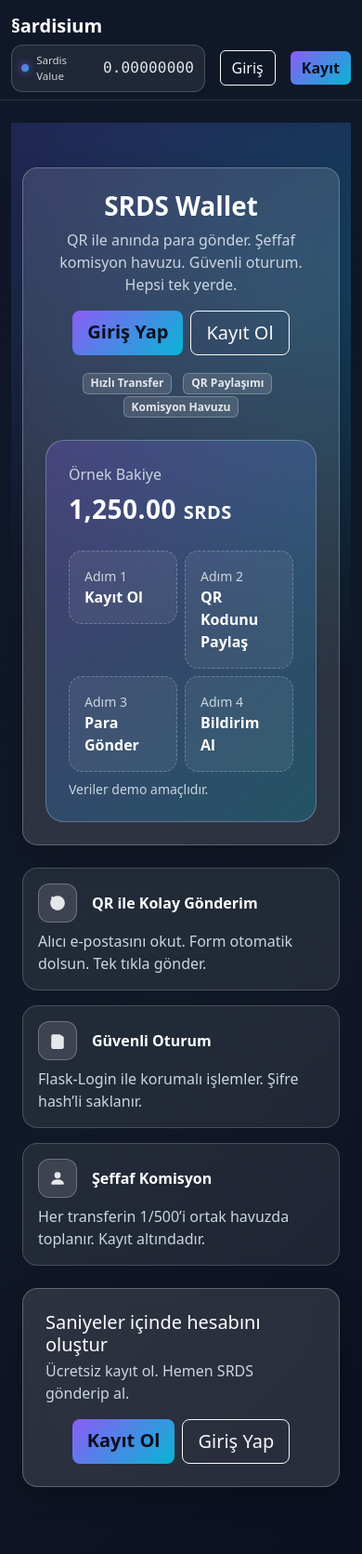
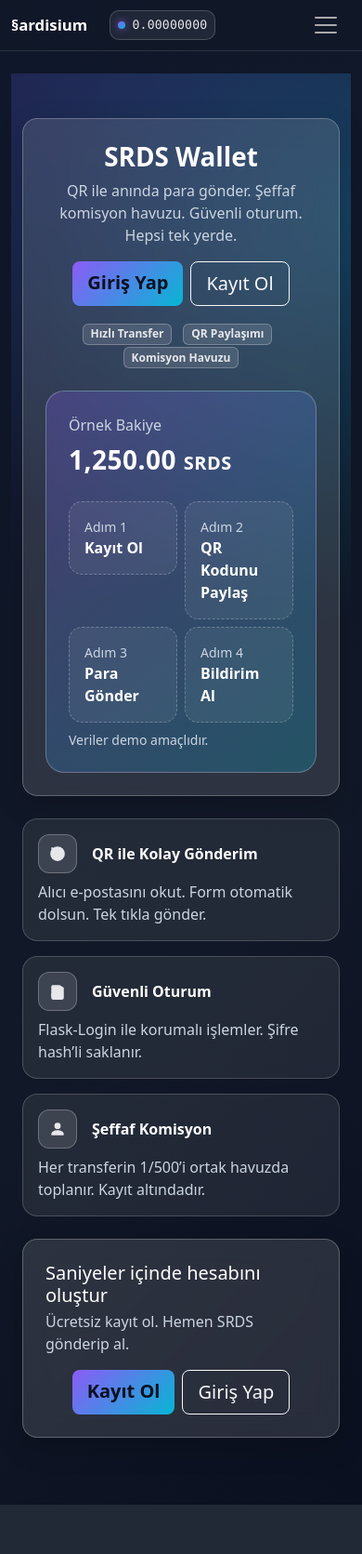
Before and after one commit to ardagencer1206/wallet, a Flask app: page / in a window 390 px wide. Shown: the whole page at 93% size. After the commit the page ends 1618 px from the top, so only its background shows below. Run offline with Flask 3, Linux system fonts and the light colour scheme.

Commit message:
Update base.html

```diff
--- a/templates/base.html
+++ b/templates/base.html
@@ -6,41 +6,28 @@
     <title>Sardis § Wallet</title>
     <link href="https://cdn.jsdelivr.net/npm/bootstrap@5.3.3/dist/css/bootstrap.min.css" rel="stylesheet">
     <style>
-      body {
-        background: linear-gradient(135deg, #0f172a, #111827 60%, #0b1020);
-        min-height: 100vh;
-        color: #fff;
+      body{background:linear-gradient(135deg,#0f172a,#111827 60%,#0b1020);min-height:100vh;color:#fff;}
+      .navbar{background:rgba(17,25,40,.65)!important;backdrop-filter:blur(12px);border-bottom:1px solid rgba(255,255,255,.12);}
+      .navbar-brand{font-weight:700;color:#fff!important}
+
+      .btn-icon{width:40px;height:40px;border-radius:12px;display:grid;place-items:center;padding:0}
+      .btn-gradient{background:linear-gradient(135deg,#8b5cf6,#06b6d4);border:0;color:#0b1020;font-weight:600}
+      .alert{border-radius:.75rem}
+
+      .value-chip{display:flex;align-items:center;gap:.45rem;padding:.42rem .6rem;border-radius:12px;
+        background:rgba(255,255,255,.07);border:1px solid rgba(255,255,255,.18);color:#e5e7eb}
+      .value-chip .dot{width:8px;height:8px;border-radius:50%;
+        background:linear-gradient(135deg,#8b5cf6,#06b6d4);box-shadow:0 0 8px rgba(139,92,246,.8)}
+      .value-chip .label{font-size:.72rem;opacity:.9}
+      .value-chip .amount{font-family:ui-monospace,Menlo,Consolas,monospace;letter-spacing:.2px}
+
+      @media (max-width: 576px){
+        .btn-icon{width:36px;height:36px;border-radius:10px}
+        .value-chip{padding:.32rem .5rem;border-radius:10px}
+        .value-chip .label{display:none}           /* sadece değer kalsın */
+        .value-chip .amount{font-size:.82rem}
+        .navbar-brand{font-size:1.05rem}
       }
-      .navbar {
-        background: rgba(17, 25, 40, 0.65) !important;
-        backdrop-filter: blur(12px);
-        border-bottom: 1px solid rgba(255,255,255,.12);
-      }
-      .navbar-brand { font-weight: 700; color: #fff !important; }
-
-      .btn-icon{
-        width:40px;height:40px;border-radius:12px;display:grid;place-items:center;padding:0;
-      }
-      .btn-gradient{
-        background:linear-gradient(135deg,#8b5cf6,#06b6d4);border:0;color:#0b1020;font-weight:600;
-      }
-      .alert{ border-radius:.75rem; }
-
-      /* SRDS value chip */
-      .value-chip{
-        display:flex;align-items:center;gap:.5rem;
-        padding:.45rem .65rem;border-radius:12px;
-        background:rgba(255,255,255,.07);
-        border:1px solid rgba(255,255,255,.18);
-        color:#e5e7eb;
-      }
-      .value-chip .dot{
-        width:8px;height:8px;border-radius:50%;
-        background:linear-gradient(135deg,#8b5cf6,#06b6d4);
-        box-shadow:0 0 8px rgba(139,92,246,.8);
-      }
-      .value-chip .label{ font-size:.72rem;opacity:.9; }
-      .value-chip .amount{ font-family: ui-monospace, SFMono-Regular, Menlo, Monaco, Consolas, "Liberation Mono", "Courier New", monospace; letter-spacing:.2px; }
     </style>
   </head>
   <body>
@@ -48,16 +35,23 @@
       <div class="container">
         <a class="navbar-brand" href="{{ url_for('home') }}">§ardisium</a>
 
-        <div class="ms-auto d-flex align-items-center gap-2">
-          <!-- SRDS value: always visible -->
-          <div class="value-chip me-2">
+        <!-- SRDS value always visible -->
+        <div class="ms-2 me-auto">
+          <div class="value-chip">
             <span class="dot" aria-hidden="true"></span>
             <span class="label">Sardis Value</span>
             <span class="amount">
               {{ ('%.8f'|format(srds_value)) if srds_value is not none else '0.00000000' }}
             </span>
           </div>
+        </div>
 
+        <button class="navbar-toggler text-white border-0" type="button" data-bs-toggle="collapse" data-bs-target="#navActions" aria-controls="navActions" aria-expanded="false" aria-label="Menü">
+          <span class="navbar-toggler-icon" style="filter:invert(1)"></span>
+        </button>
+
+        <div class="collapse navbar-collapse justify-content-end" id="navActions">
+          <div class="d-flex align-items-center gap-2 mt-3 mt-lg-0">
             {% if current_user.is_authenticated %}
               <a class="btn btn-outline-light btn-icon" href="{{ url_for('notifications') }}" title="Bildirimler">
                 <svg xmlns="http://www.w3.org/2000/svg" width="18" height="18" fill="currentColor" viewBox="0 0 16 16">
@@ -91,6 +85,7 @@
             {% endif %}
           </div>
         </div>
+      </div>
     </nav>
 
     <main class="container py-4">
```
Lines whose indentation alone changed are shown as unchanged.
